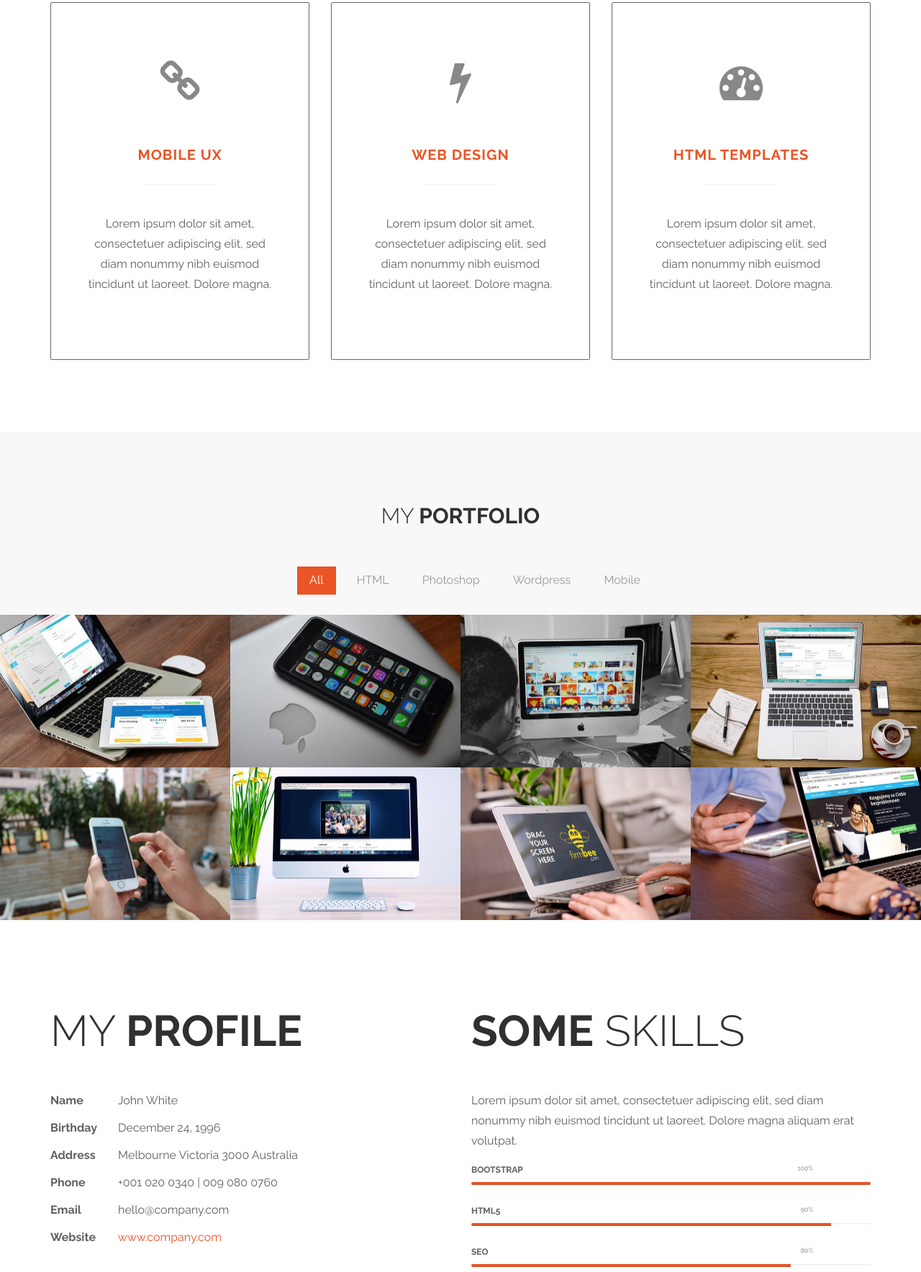
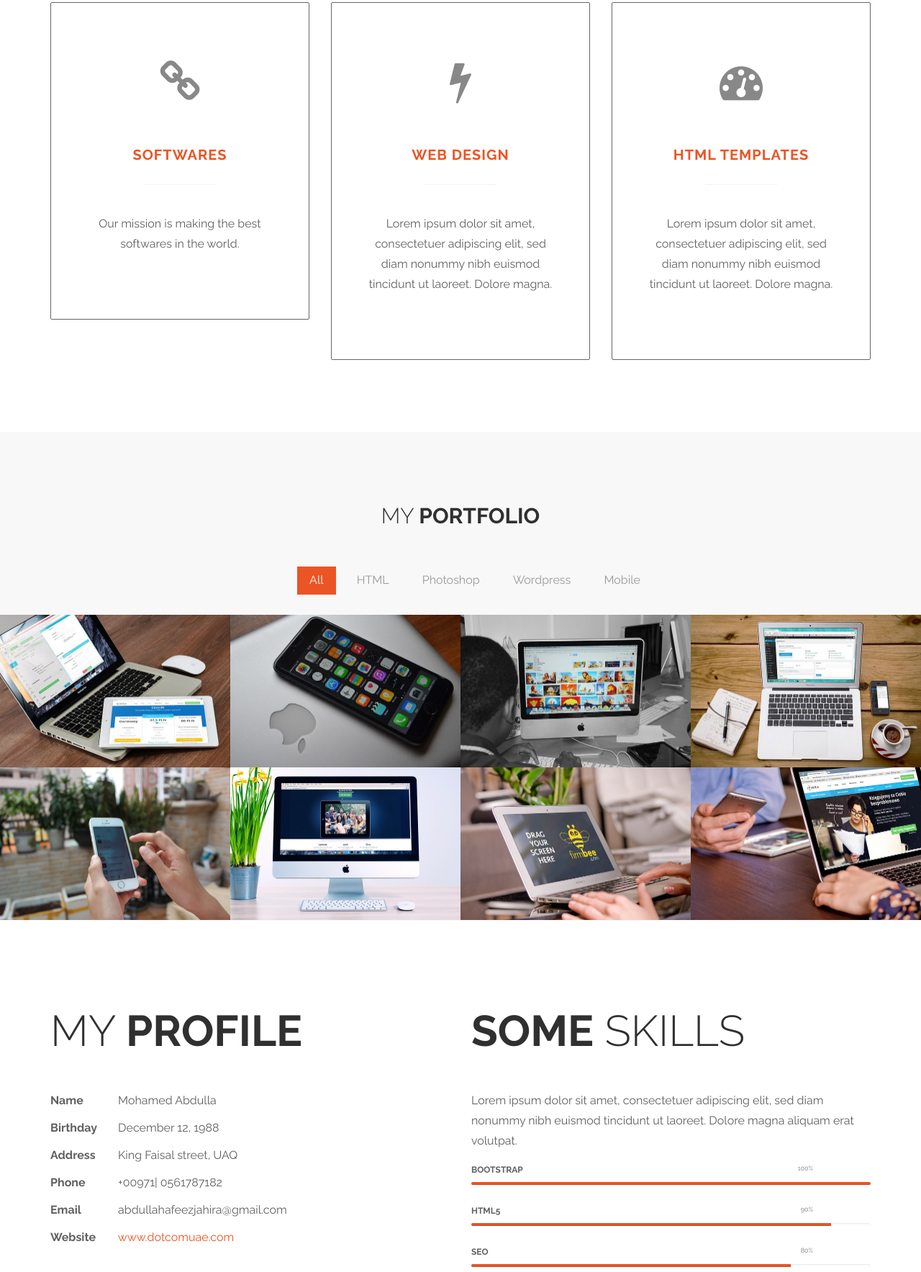
Before and after one commit to abdulladotcom/abdullaprofile, a plain HTML site: page index.html in a window 1280 px wide. Shown: the part 1033-2800 px from the top of the page at 72% size. Drawn offline with Linux system fonts and the light colour scheme.

Commit message:
Add files via upload

```diff
--- a/index.html
+++ b/index.html
@@ -7,7 +7,7 @@
 	<meta name="keywords" content="">
 	<meta name="description" content="">
 	<!-- SITE TITLE -->
-	<title>Ultra Profile HTML5 Template</title>
+	<title>Abdulla Profile Template</title>
 
 	<!-- STYLESHEETS -->
 	<link rel="stylesheet" href="css/bootstrap.min.css">
@@ -56,9 +56,9 @@ https://templatemo.com/tm-464-ultra-profile
 			<div class="row">
 				<div class="col-md-2 col-sm-1"></div>
 				<div class="col-md-8 col-sm-10">
-					<h1 class="tm-home-title"><strong>John White</strong></h1>
-					<h2 class="tm-home-subtitle">Creative Director</h2>
-					<p>I am a professional <strong>UX Designer</strong> and <strong>Front-End Developer</strong> creating modern and responsive designs for <strong>Web</strong> and <strong>Mobile</strong>. Let us work together. Thank you.</p>
+					<h1 class="tm-home-title"><strong>MOHAMED ABDULLA</strong></h1>
+					<h2 class="tm-home-subtitle">NETWORK ADMINISTRATOR</h2>
+					<p>I am a professional <strong>Software</strong> and <strong>Networking</strong> creating modern and responsive <strong>Web</strong> and <strong>Mobile</strong>. Let us work together. Thank you.</p>
 					<a href="#work" class="btn btn-default smoothScroll tm-view-more-btn">Let's Begin</a>
 				</div>
 				<div class="col-md-2 col-sm-1"></div>
@@ -77,9 +77,9 @@ https://templatemo.com/tm-464-ultra-profile
 				<div class="col-md-4 col-sm-4">
 					<div class="work-wrapper">
 						<i class="fa fa-link"></i>
-						<h3 class="text-uppercase tm-work-h3">Mobile UX</h3>
+						<h3 class="text-uppercase tm-work-h3">Softwares</h3>
 						<hr>
-						<p>Lorem ipsum dolor sit amet, consectetuer adipiscing elit, sed diam nonummy nibh euismod tincidunt ut laoreet. Dolore magna.</p>
+						<p>Our mission is making the best softwares in the world.</p>
 					</div>
 				</div>
 				<div class="col-md-4 col-sm-4">
@@ -210,12 +210,12 @@ https://templatemo.com/tm-464-ultra-profile
 			<div class="row">
 				<div class="col-md-6 col-sm-6">
 					<h2 class="title">My <strong>Profile</strong></h2>
-					<p><span class="tm-info-label">Name</span> John White</p>
-					<p><span class="tm-info-label">Birthday</span> December 24, 1996</p>
-					<p><span class="tm-info-label">Address</span> Melbourne Victoria 3000 Australia</p>
-					<p><span class="tm-info-label">Phone</span> +001 020 0340 | 009 080 0760</p>
-					<p><span class="tm-info-label">Email</span> hello@company.com</p>
-					<p><span class="tm-info-label">Website</span> <a href="#" class="tm-red-text">www.company.com</a></p>
+					<p><span class="tm-info-label">Name</span> Mohamed Abdulla</p>
+					<p><span class="tm-info-label">Birthday</span> December 12, 1988</p>
+					<p><span class="tm-info-label">Address</span> King Faisal street, UAQ</p>
+					<p><span class="tm-info-label">Phone</span> +00971| 0561787182</p>
+					<p><span class="tm-info-label">Email</span> abdullahafeezjahira@gmail.com</p>
+					<p><span class="tm-info-label">Website</span> <a href="#" class="tm-red-text">www.dotcomuae.com</a></p>
 				</div>
 				<div class="col-md-6 col-sm-6">
 					<h2 class="title"><strong>Some</strong> Skills</h2>
@@ -245,7 +245,7 @@ https://templatemo.com/tm-464-ultra-profile
 				<div class="col-md-offset-6 col-md-6 col-sm-offset-6 col-sm-7">
 					<div class="title">
 						<h2>This is <strong>me</strong></h2>
-						<h1 class="tm-red-text">Creative <strong>Director</strong></h1>
+						<h1 class="tm-red-text">Network <strong>Administrator</strong></h1>
 					</div>
 					<p>This is free Bootstrap v3.3.4 mobile friendly layout from <a rel="nofollow" href="https://templatemo.com">templatemo</a>. Feel free to use it for your website. Credit goes to <a rel="nofollow" href="https://pixabay.com">Pixabay</a> for photos used in this template. Dolore magna aliquam erat volutpat. Lorem ipsum dolor sit amet, consectetuer adipiscing elit, sed diam nonummy nibh euismod tincidunt ut laoreet.</p>
 					<p>Lorem ipsum dolor sit amet, consectetuer adipiscing elit, sed diam nonummy nibh euismod tincidunt ut laoreet. Dolore magna aliquam erat volutpat.</p>
```
